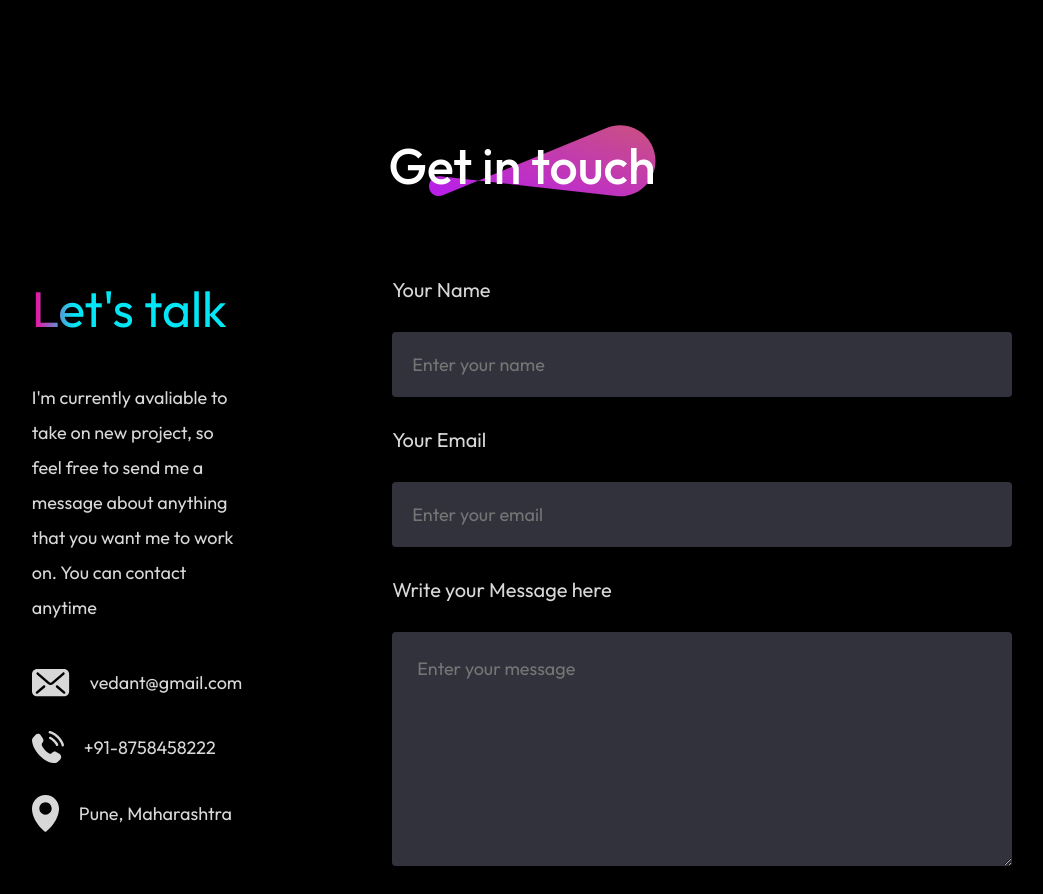
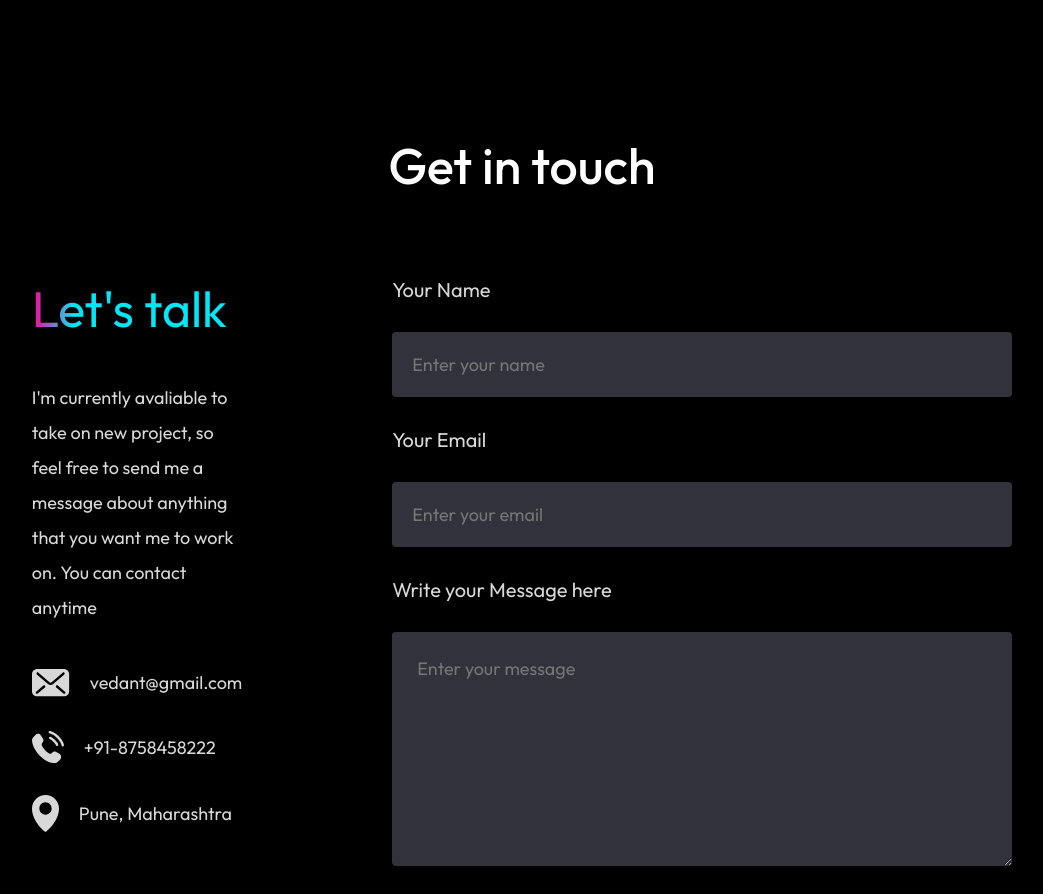
Before and after one commit to GithHub-Vedant/Reactjs-Responsive-Portfolio, a React (Vite) app: page / in a window 1280 px wide. Shown: the part 3720-4614 px from the top of the page, without its empty margins (118-1161 px from the left). Built offline with nearby package versions, Linux system fonts and the light colour scheme.

Commit message:
Contact.jsx

```diff
--- a/src/components/Contact/Contact.jsx
+++ b/src/components/Contact/Contact.jsx
@@ -1,6 +1,5 @@
 import React from 'react'
 import './Contact.css'
-import theme_pattern from '../../assets/theme_pattern.svg'
 import mail_icon from '../../assets/mail_icon.svg'
 import location_icon from '../../assets/location_icon.svg'
 import call_icon from '../../assets/call_icon.svg'
@@ -34,7 +33,6 @@ const Contact = () => {
     <div id='contact' className='contact'>
       <div className="contact-title">
         <h1>Get in touch</h1>
-        <img src={theme_pattern} alt="" />
       </div>
       <div className="contact-section">
         <div className="contact-left">
```
